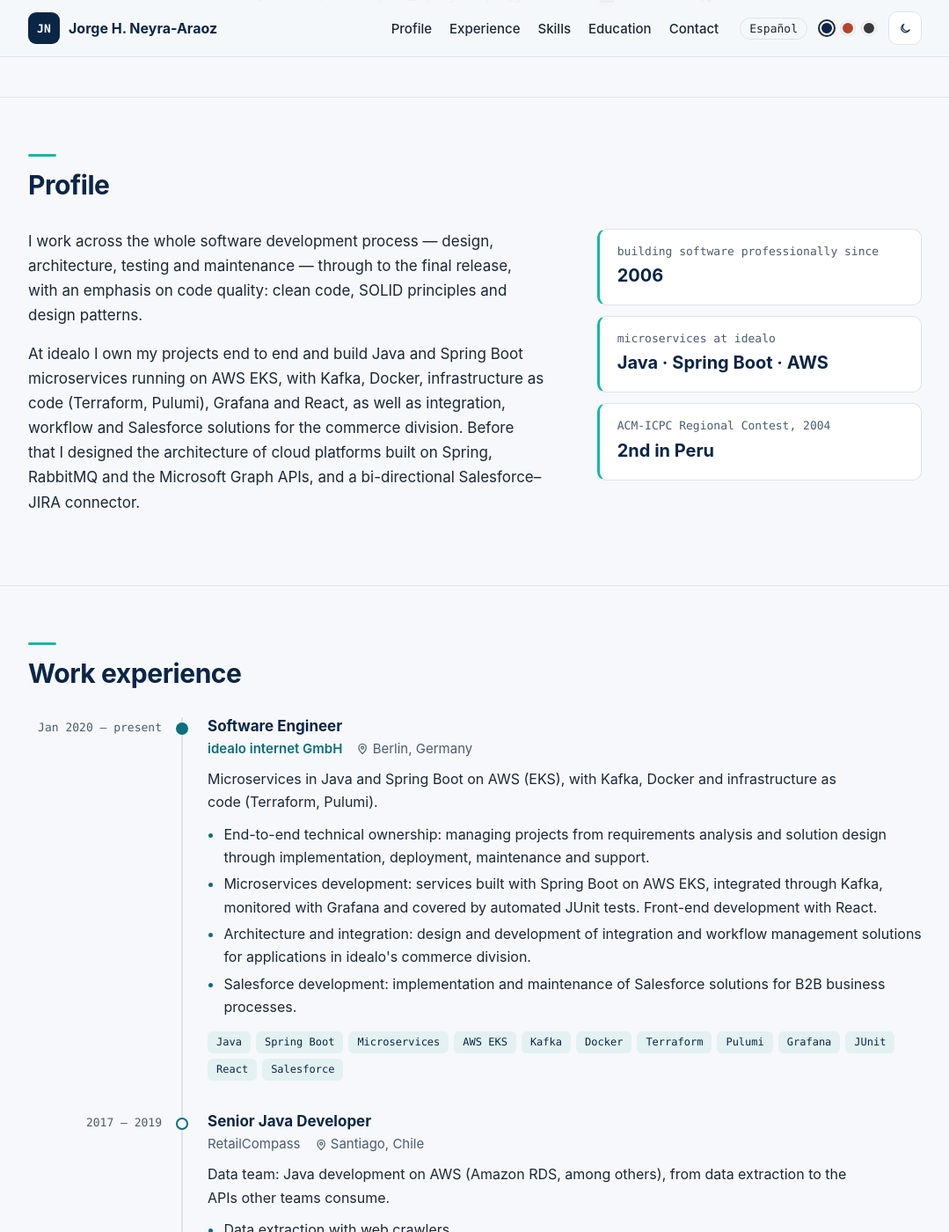
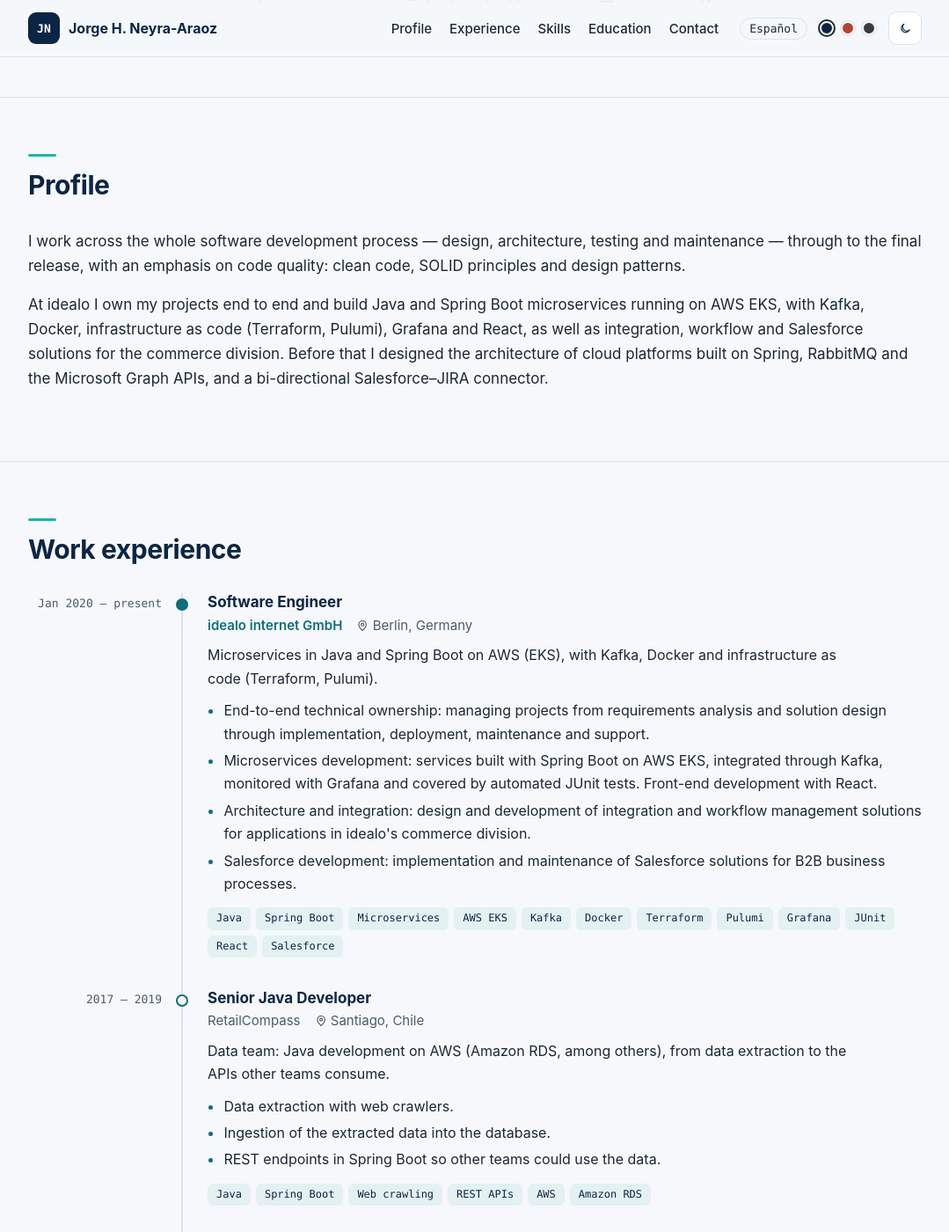
Before and after one commit to hneyra/hneyra.github.io, a Jekyll site: the page built from index.md, in a window 1280 px wide and 1400 px high, scrolled down 633 px. Shown: the whole window at 88% size, without its empty margins (100-1179 px from the left). Built offline with Jekyll 4.4.1, drawn with Linux system fonts in a browser that asks for light colours.

Commit message:
feat: more fixes

```diff
--- a/_data/en.yml
+++ b/_data/en.yml
@@ -37,7 +37,7 @@
 # Used for the meta description and social previews
 description: Software engineer in Berlin. Java and Spring Boot microservices on AWS (EKS, Kafka, Terraform, Pulumi) and integrations, from concept to release.
 
-# Profile section (paragraphs + key facts)
+# Profile section. Optional key-fact cards: facts: [{value, label}, …]
 about:
   id: profile
   title: Profile
@@ -53,13 +53,6 @@
       well as integration, workflow and Salesforce solutions for the commerce division. Before that I
       designed the architecture of cloud platforms built on Spring, RabbitMQ and the Microsoft Graph
       APIs, and a bi-directional Salesforce–JIRA connector.
-  facts:
-    - value: "2006"
-      label: building software professionally since
-    - value: Java · Spring Boot · AWS
-      label: microservices at idealo
-    - value: "2nd in Peru"
-      label: ACM-ICPC Regional Contest, 2004
 
 # Contact section at the end of the page
 contact:
--- a/_data/es.yml
+++ b/_data/es.yml
@@ -37,7 +37,7 @@
 # Se usa en la meta descripción y en las vistas previas de redes sociales
 description: Ingeniero de software en Berlín. Microservicios en Java y Spring Boot sobre AWS (EKS, Kafka, Terraform, Pulumi) e integraciones, del concepto a la entrega.
 
-# Sección de perfil (párrafos + datos clave)
+# Sección de perfil. Tarjetas de datos clave opcionales: facts: [{value, label}, …]
 about:
   id: profile
   title: Perfil
@@ -53,13 +53,6 @@
       (Terraform, Pulumi), Grafana y React, además de soluciones de integración, workflows y Salesforce
       para la división comercial. Antes diseñé la arquitectura de plataformas cloud basadas en Spring,
       RabbitMQ y las APIs de Microsoft Graph, y un conector bidireccional Salesforce–JIRA.
-  facts:
-    - value: "2006"
-      label: desarrollando software profesionalmente desde
-    - value: Java · Spring Boot · AWS
-      label: microservicios en idealo
-    - value: "2.º en Perú"
-      label: ACM-ICPC Regional Contest, 2004
 
 # Sección de contacto al final de la página
 contact:
--- a/_layouts/home.html
+++ b/_layouts/home.html
@@ -8,7 +8,7 @@
 <section id="{{ about.id }}" class="section section-profile" aria-labelledby="{{ about.id }}-title">
   <div class="container">
     <h2 id="{{ about.id }}-title" class="section-title">{{ about.title }}</h2>
-    <div class="profile">
+    <div class="profile{% if about.facts.size > 0 %} has-facts{% endif %}">
       <div class="profile-text">
         {%- for paragraph in about.paragraphs %}
         <p>{{ paragraph }}</p>
--- a/assets/css/main.scss
+++ b/assets/css/main.scss
@@ -652,7 +652,6 @@
 }
 
 .profile-text p {
-  max-width: 68ch;
   margin: 0 0 16px;
   font-size: 1.0625rem;
 }
@@ -689,7 +688,7 @@
 }
 
 @media (min-width: 900px) {
-  .profile { grid-template-columns: 1.6fr 1fr; gap: 56px; }
+  .profile.has-facts { grid-template-columns: 1.6fr 1fr; gap: 56px; }
 }
 
 // Experience timeline
```
Also changed, not shown: 1 other file.
